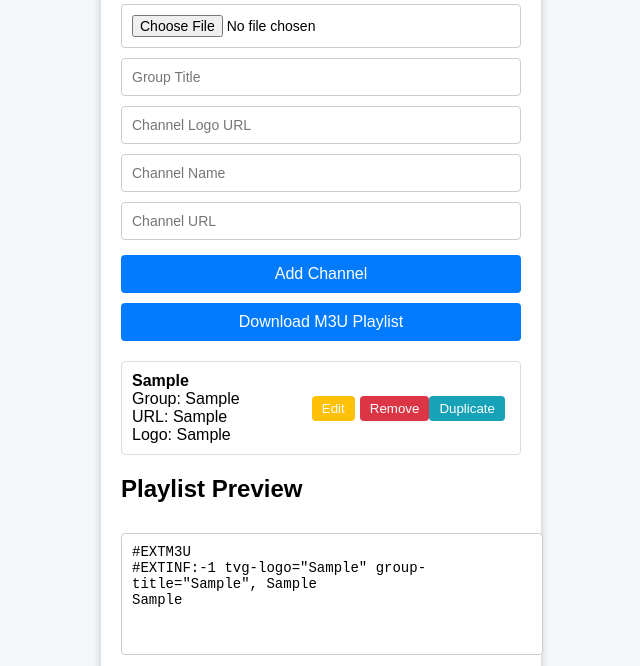
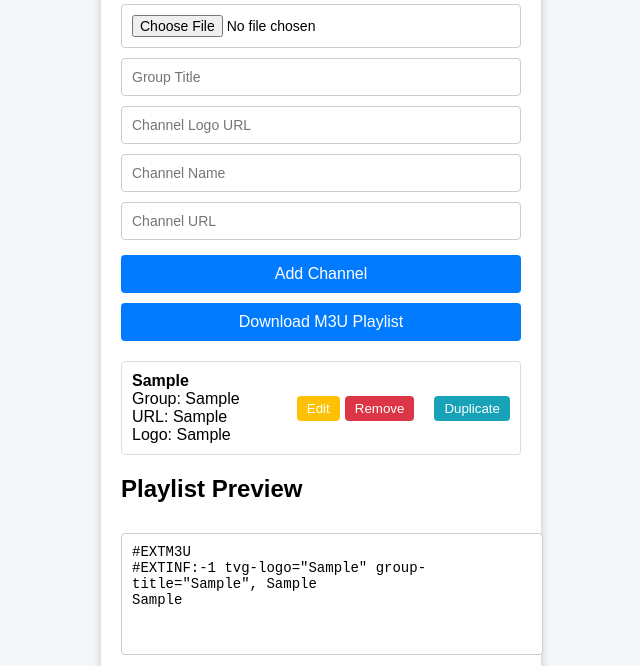
Before and after one commit to siam3310/m3u-playlist-creator, a plain HTML site: page index.html in a window 1280 px wide. Both pictures are taken after typing "Sample", "Sample", "Sample", "Sample" into the empty fields and a click on the button "Add Channel". Shown: the part 99-765 px from the top of the page, without its empty margins (319-959 px from the left). Drawn offline with Linux system fonts and the light colour scheme.

Commit message:
Update index.html

```diff
--- a/index.html
+++ b/index.html
@@ -73,10 +73,9 @@
         }
         .channel-details {
             flex: 1;
-            overflow-wrap: break-word;
-            word-wrap: break-word;
-            word-break: break-word;
-            white-space: normal;
+            overflow: hidden;
+            text-overflow: ellipsis;
+            white-space: nowrap; /* Ensures the text stays in a single line */
             min-width: 0;
         }
         .remove-button, .edit-button, .duplicate-button {
@@ -93,7 +92,11 @@
         }
         .duplicate-button {
             background-color: #17a2b8;
-            margin-right: 5px;
+            margin-left: 10px; /* Added spacing between remove and duplicate */
+        }
+        .remove-button {
+            background-color: #dc3545;
+            margin-right: 10px; /* Added spacing between remove and edit */
         }
         .playlist-preview {
             margin-top: 20px;
@@ -266,21 +269,19 @@
 
         // Remove channel
         function removeChannel(index) {
-            channels.splice(index, 1); // Remove from the array
-            renderChannelList();  // Re-render the list
+            channels.splice(index, 1);
+            renderChannelList();
             updatePlaylistContent();
         }
 
         // Edit channel
         function editChannel(index) {
             const channel = channels[index];
-            document.getElementById('groupName').value = channel.groupTitle;
             document.getElementById('channelLogoUrl').value = channel.logo;
             document.getElementById('channelName').value = channel.name;
             document.getElementById('channelUrl').value = channel.url;
 
-            // Remove the channel temporarily from the list while editing
-            removeChannel(index);
+            removeChannel(index);  // Remove the channel from the list while editing
         }
 
         // Duplicate channel
```
